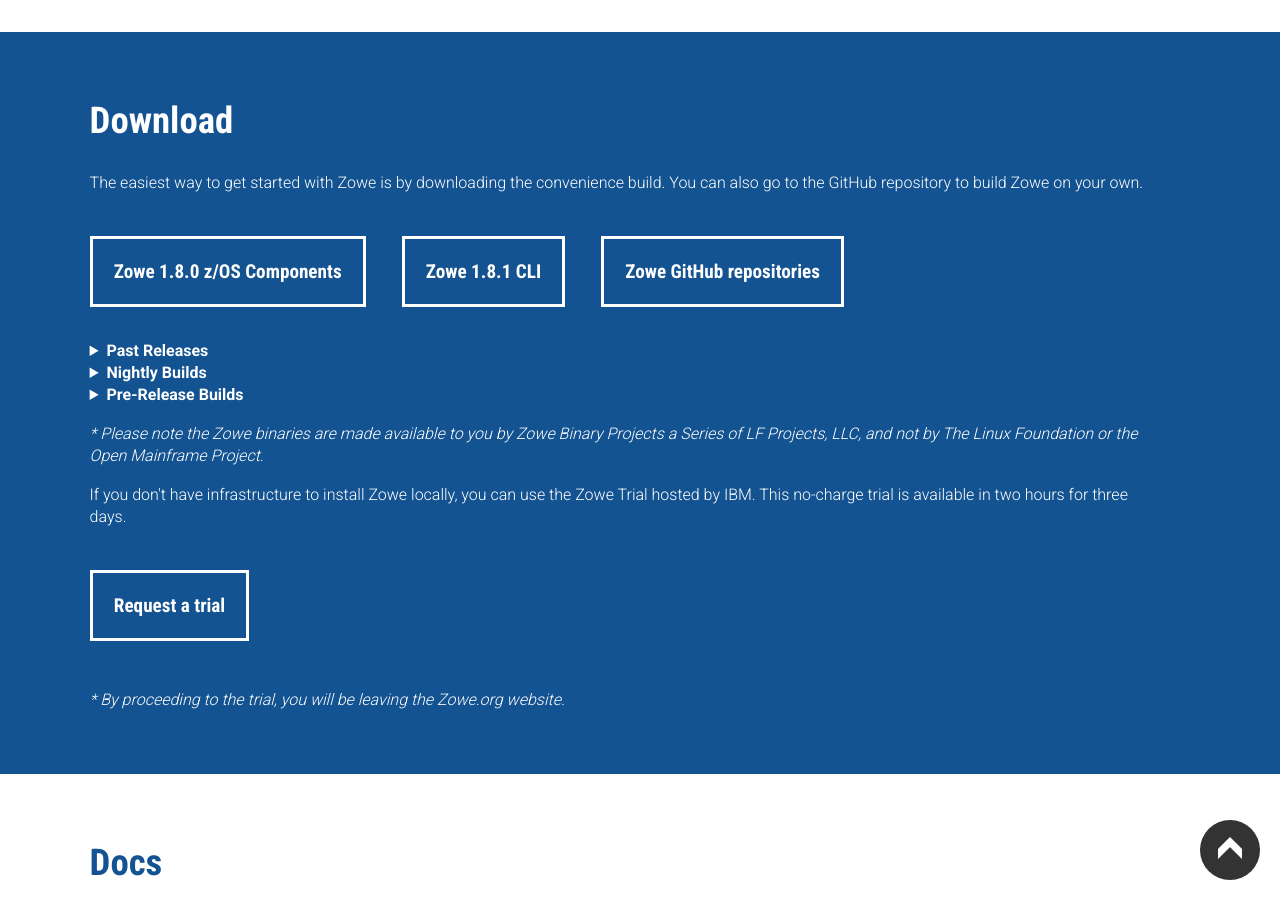
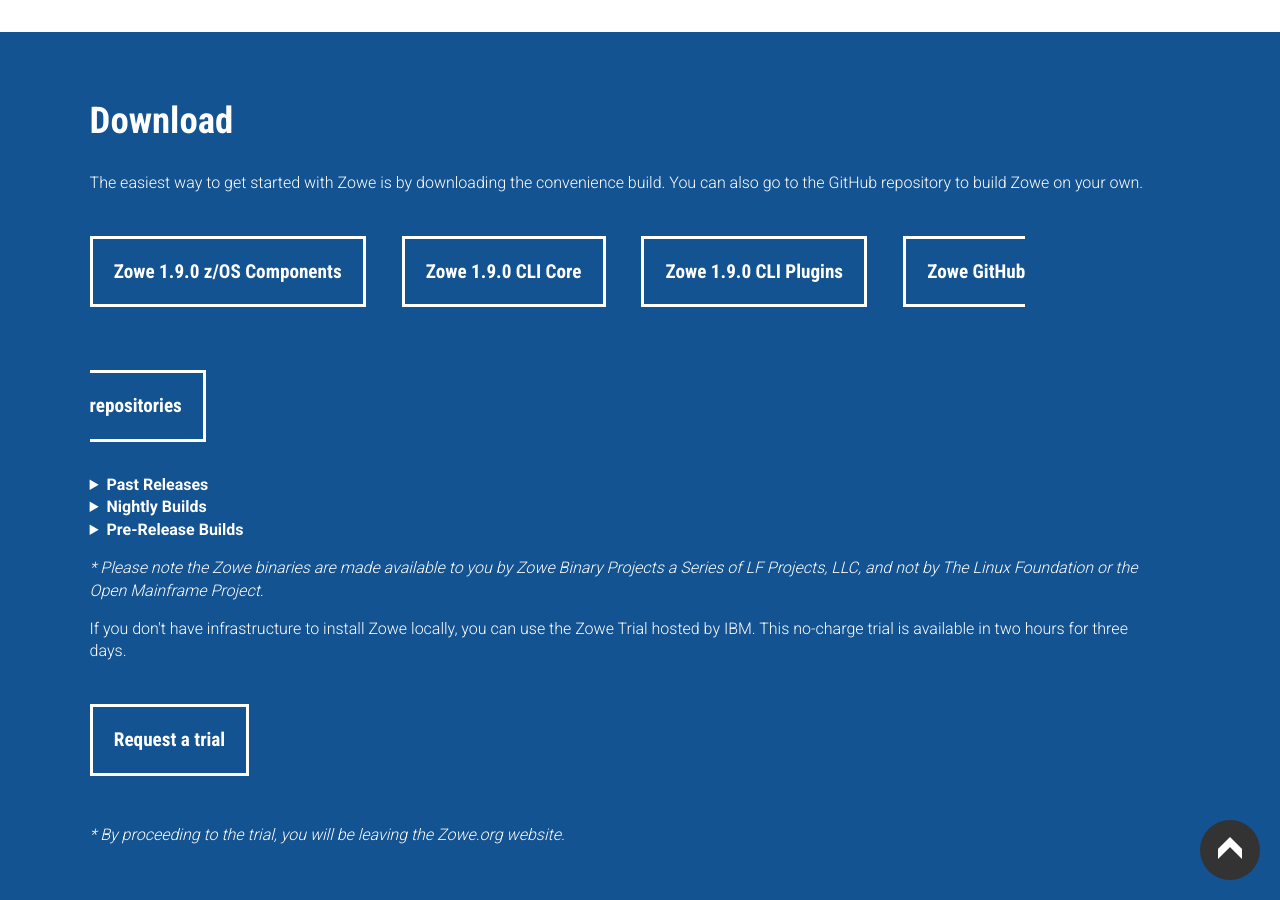
Before and after one commit to zowe/zowe.github.io, a Jekyll site: the page built from index.md, in a window 1280 px wide and 900 px high, scrolled down 1130 px. Built offline with Jekyll 4.4.1, drawn with Linux system fonts in a browser that asks for light colours; nearby versions of some CDN libraries; our own code applies the rules of GitHub Pages for plain Markdown files; some of the changed text lies outside the part shown.

Commit message:
1.9.0, support split cli
Signed-off-by: MarkAckert <mark.ackert@broadcom.com>

```diff
--- a/_config.yml
+++ b/_config.yml
@@ -20,6 +20,7 @@
 conformance_page_url: https://www.openmainframeproject.org/projects/zowe/conformance
 zos_download_url: https://d1xozlojgf8voe.cloudfront.net/legal.html?version=
 cli_download_url: https://d1xozlojgf8voe.cloudfront.net/legal.html?type=cli&version=
+cli_plugins_download_url: https://d1xozlojgf8voe.cloudfront.net/legal.html?type=cli-plugins&version=
 cli_active_development_download_url: https://d1xozlojgf8voe.cloudfront.net/legal.html?type=cli-active-development&version=
 smpe_download_url: https://d1xozlojgf8voe.cloudfront.net/legal.html?type=smpe&version=
 nightly_build_url: https://zowe.jfrog.io/zowe/webapp/#/artifacts/browse/tree/General/libs-release-local/org/zowe/nightly
--- a/index.md
+++ b/index.md
@@ -55,9 +55,10 @@
 <p>
 The easiest way to get started with Zowe is by downloading the convenience build. You can also go to the GitHub repository to build Zowe on your own.
 </p>
-{% if site.data.releases[0].cli_version and site.data.releases[0].zos_version %}
+{% if site.data.releases[0].cli_version and site.data.releases[0].cli_plugins_version and site.data.releases[0].zos_version %}
 <a class="button" href="{{ site.zos_download_url }}{{ site.data.releases[0].zos_version }}">Zowe {{ site.data.releases[0].zos_version }} z/OS Components</a>
-<a class="button" href="{{ site.cli_download_url }}{{ site.data.releases[0].cli_version }}">Zowe {{ site.data.releases[0].cli_version }} CLI</a>
+<a class="button" href="{{ site.cli_download_url }}{{ site.data.releases[0].cli_version }}">Zowe {{ site.data.releases[0].cli_version }} CLI Core</a>
+<a class="button" href="{{ site.cli_plugins_download_url }}{{ site.data.releases[0].cli_plugins_version }}">Zowe {{ site.data.releases[0].cli_plugins_version }} CLI Plugins</a>
 {% else %}
 <a class="button" href="{{ site.zos_download_url }}{{ site.data.releases[0].version }}">Zowe {{ site.data.releases[0].version }} z/OS Components</a>
 <a class="button" href="{{ site.cli_download_url }}{{ site.data.releases[0].version }}">Zowe {{ site.data.releases[0].version }} CLI</a>
@@ -70,13 +71,28 @@
   <table>
   {% endif %}
   {% unless forloop.first %}
-  <tr>
-    <td>Zowe {{release.version}} ({{release.release_date}})</td>
-    <td><a href="{{site.zos_download_url}}{{release.version}}">Zowe z/OS Components</a></td>
-    <td><a href="{{site.cli_download_url}}{{release.version}}">Zowe Command Line Interface</a></td>
-    <td><a href="{{ site.docs_site_url }}/{{release.documentation}}/getting-started/summaryofchanges.html">Release Notes</a></td>
-    <td><a href="{{ site.docs_site_url }}/{{release.documentation}}">Documentation</a></td>
-  </tr>
+    {% if release.cli_version and release.zos_version %}
+    <tr>
+      <td>Zowe {{release.version}} ({{release.release_date}})</td>
+      <td><a href="{{site.zos_download_url}}{{release.zos_version}}">Zowe z/OS Components</a></td>
+        {% if release.cli_plugins_version %}
+        <td><a href="{{site.cli_download_url}}{{release.cli_version}}">Zowe Command Line Interface Core</a></td>
+        <td><a href="{{site.cli_download_url}}{{release.cli_plugins_version}}">Zowe Command Line Interface Plugins</a></td>
+        {% else %}
+        <td><a href="{{site.cli_download_url}}{{release.cli_version}}">Zowe Command Line Interface</a></td>
+        {% endif %}
+      <td><a href="{{ site.docs_site_url }}/{{release.documentation}}/getting-started/summaryofchanges.html">Release Notes</a></td>
+      <td><a href="{{ site.docs_site_url }}/{{release.documentation}}">Documentation</a></td>
+    </tr>
+    {% else %}
+    <tr>
+      <td>Zowe {{release.version}} ({{release.release_date}})</td>
+      <td><a href="{{site.zos_download_url}}{{release.version}}">Zowe z/OS Components</a></td>
+      <td><a href="{{site.cli_download_url}}{{release.version}}">Zowe Command Line Interface</a></td>
+      <td><a href="{{ site.docs_site_url }}/{{release.documentation}}/getting-started/summaryofchanges.html">Release Notes</a></td>
+      <td><a href="{{ site.docs_site_url }}/{{release.documentation}}">Documentation</a></td>
+    </tr>
+    {% endif %}
   {% endunless %}
   {% if forloop.last %}
   </table>
```
Also changed, not shown: _data/releases.yml (+7 -1 lines).
